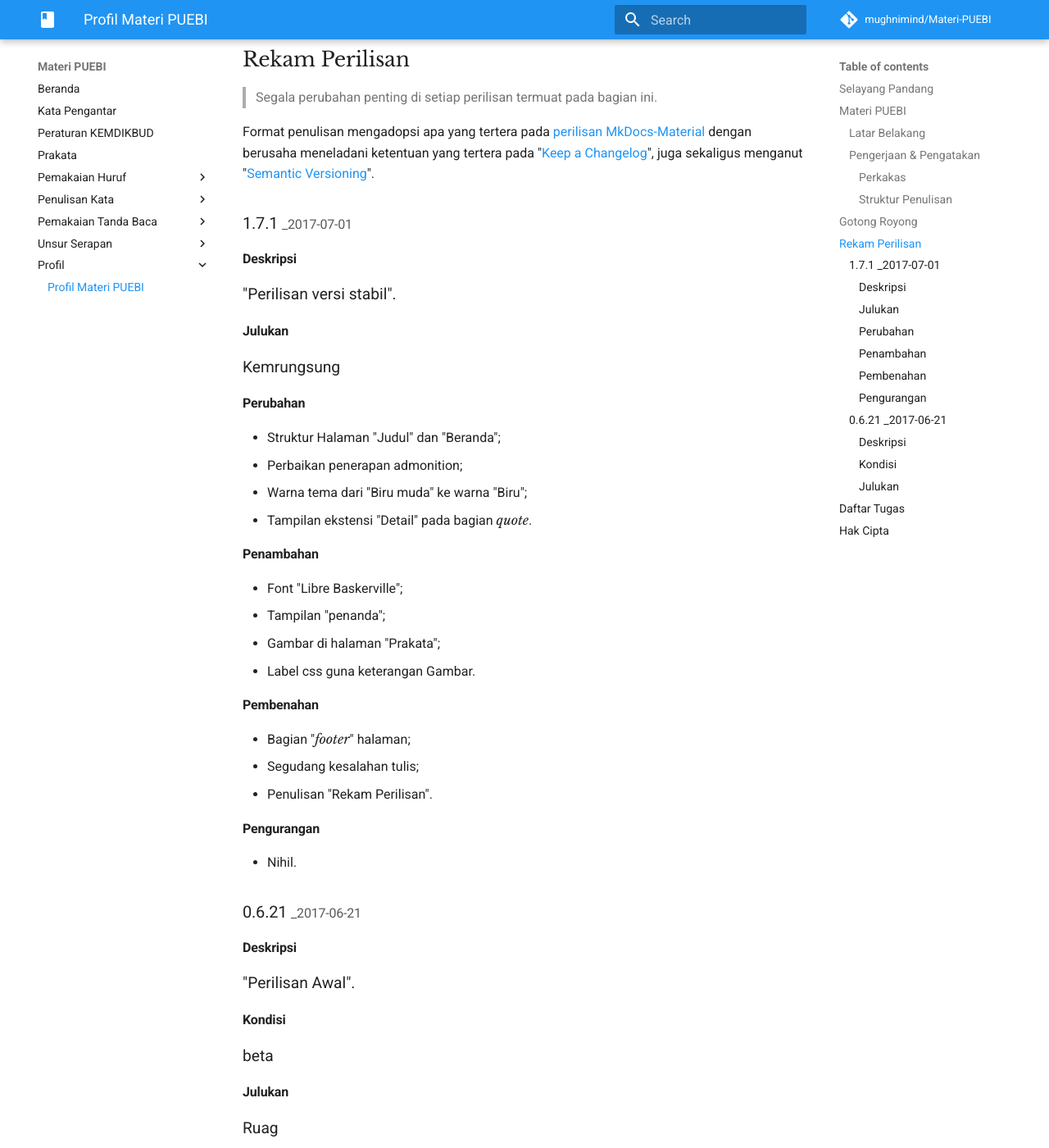
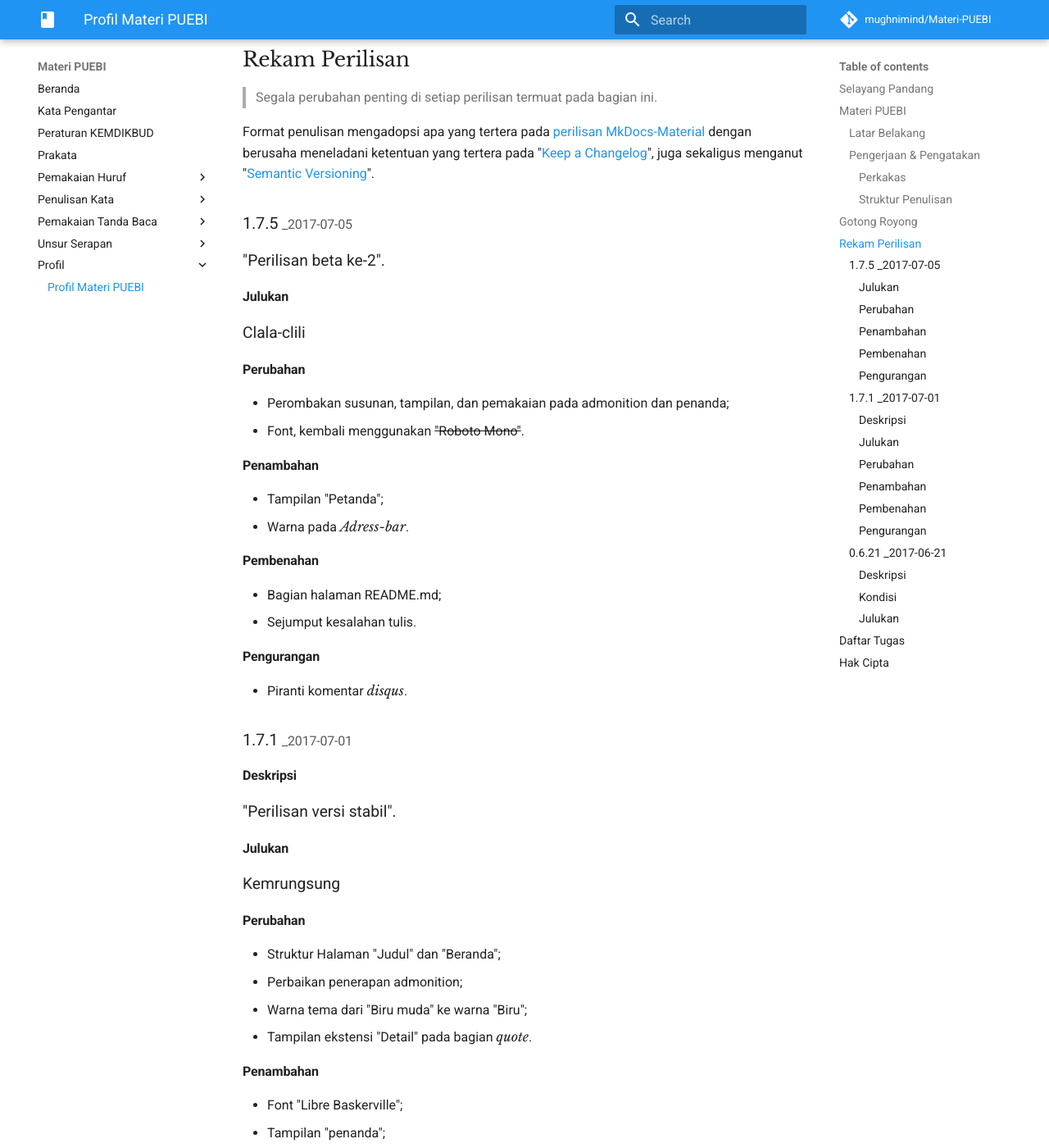
Before and after one commit to niammuddin/puebi, an MkDocs documentation site: the page built from docs/Profil/index.md, in a window 1280 px wide and 1400 px high, scrolled down 2876 px. Shown: the whole window at 82% size. Built offline with MkDocs 1.6.1 and Material for MkDocs 9.7.7, drawn with Linux system fonts in a browser that asks for light colours; emoji names are drawn with the system emoji font; comment, search, counter and statistics services are not loaded; old or Windows-style settings are respelled for this version of MkDocs.

Commit message:
Perilisan beta ke-2.

```diff
--- a/docs/Profil/index.md
+++ b/docs/Profil/index.md
@@ -114,6 +114,33 @@ Kontribusi juga dapat dilakukan melalui [repositori Materi PUEBI][23] di [Github
 
 Format penulisan mengadopsi apa yang tertera pada [perilisan MkDocs-Material](http://squidfunk.github.io/mkdocs-material/release-notes/#changelog) dengan berusaha meneladani ketentuan yang tertera pada "[Keep a Changelog](http://keepachangelog.com/en/1.0.0/)", juga sekaligus menganut "[Semantic Versioning](http://semver.org/spec/v2.0.0.html)".
 
+### 1.7.5 <small>_2017-07-05</small>
+
+<big>"Perilisan beta ke-2".</big>
+
+#### Julukan
+
+<big>Clala-clili</big>
+
+#### Perubahan
+
+* Perombakan susunan, tampilan, dan pemakaian pada admonition dan penanda;
+* Font, kembali menggunakan ~~"Roboto Mono"~~.
+
+#### Penambahan
+
+* Tampilan "Petanda";
+* Warna pada *Adress-bar*.
+
+#### Pembenahan
+
+* Bagian halaman README.md;
+* Sejumput kesalahan tulis.
+
+#### Pengurangan
+
+* Piranti komentar *disqus*.
+
 ### 1.7.1 <small>_2017-07-01</small>
 
 #### Deskripsi
```
